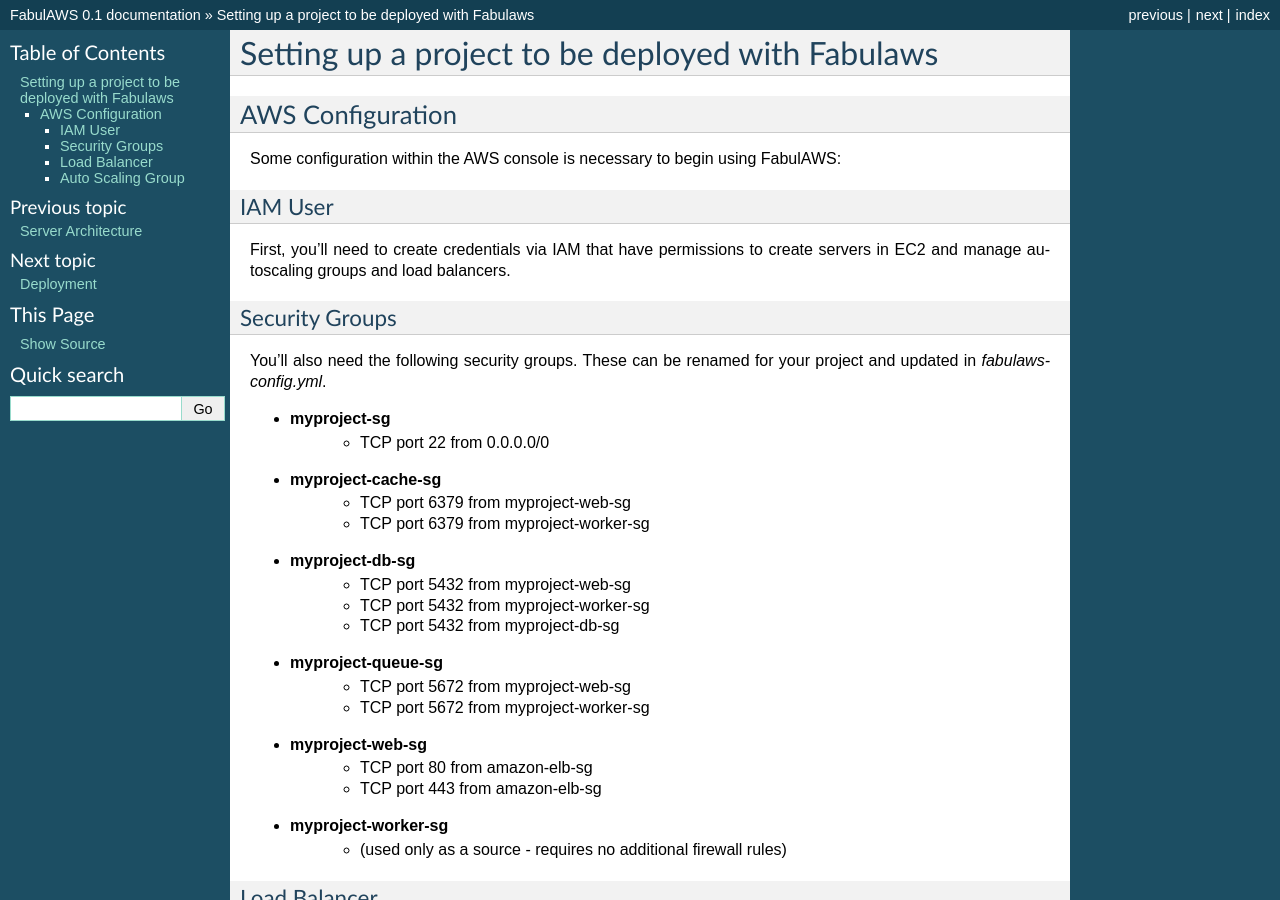
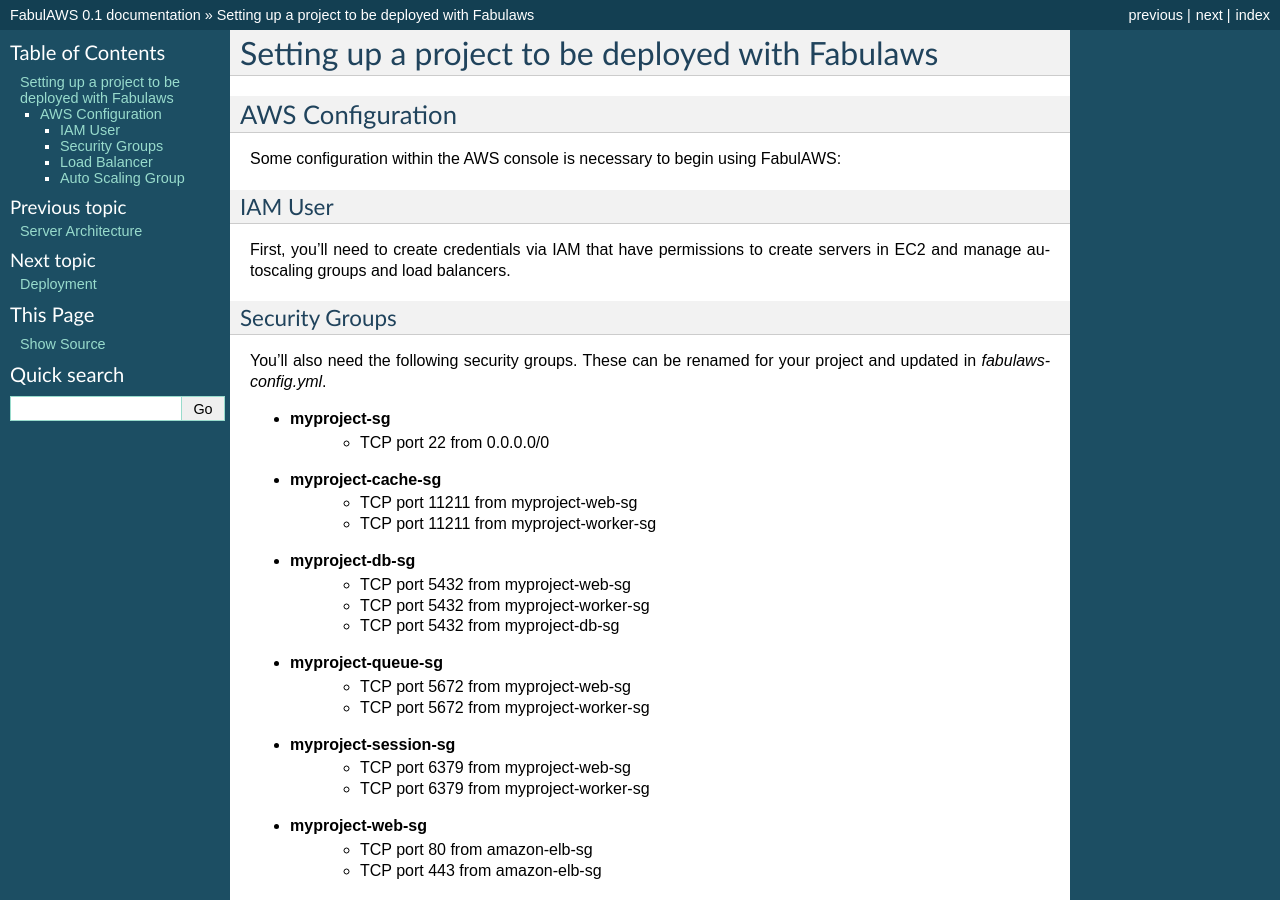
Before and after one commit to caktus/fabulaws, a Sphinx documentation site: the page built from docs/initial-setup.rst, in a window 1280 px wide and 900 px high. Built offline with Sphinx 7.4.7, drawn with Linux system fonts in a browser that asks for light colours.

Commit message:
correct security group info

```diff
--- a/docs/initial-setup.rst
+++ b/docs/initial-setup.rst
@@ -21,8 +21,8 @@
 * **myproject-sg**
    * TCP port 22 from 0.0.0.0/0
 * **myproject-cache-sg**
-   * TCP port 6379 from myproject-web-sg
-   * TCP port 6379 from myproject-worker-sg
+   * TCP port 11211 from myproject-web-sg
+   * TCP port 11211 from myproject-worker-sg
 * **myproject-db-sg**
    * TCP port 5432 from myproject-web-sg
    * TCP port 5432 from myproject-worker-sg
@@ -30,6 +30,9 @@
 * **myproject-queue-sg**
    * TCP port 5672 from myproject-web-sg
    * TCP port 5672 from myproject-worker-sg
+* **myproject-session-sg**
+   * TCP port 6379 from myproject-web-sg
+   * TCP port 6379 from myproject-worker-sg
 * **myproject-web-sg**
    * TCP port 80 from amazon-elb-sg
    * TCP port 443 from amazon-elb-sg
```
